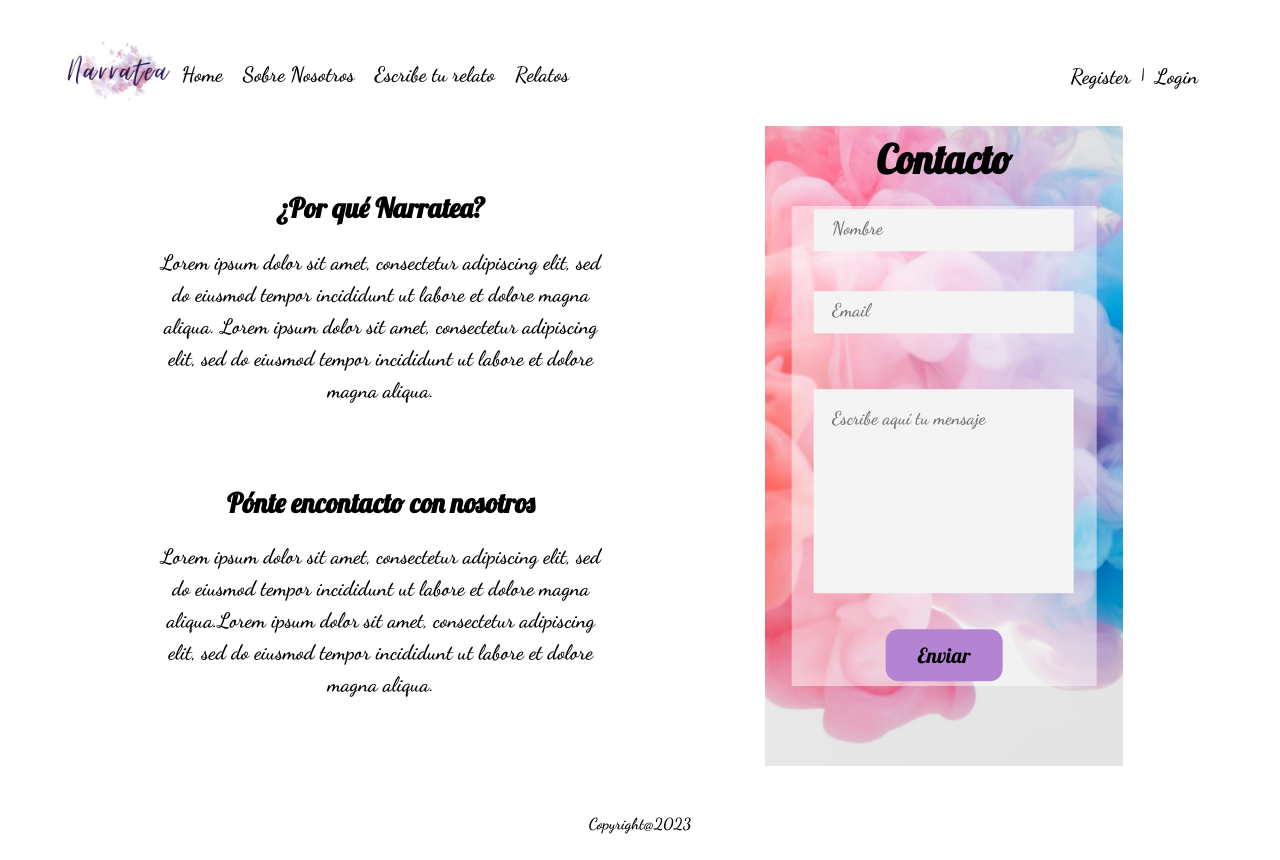
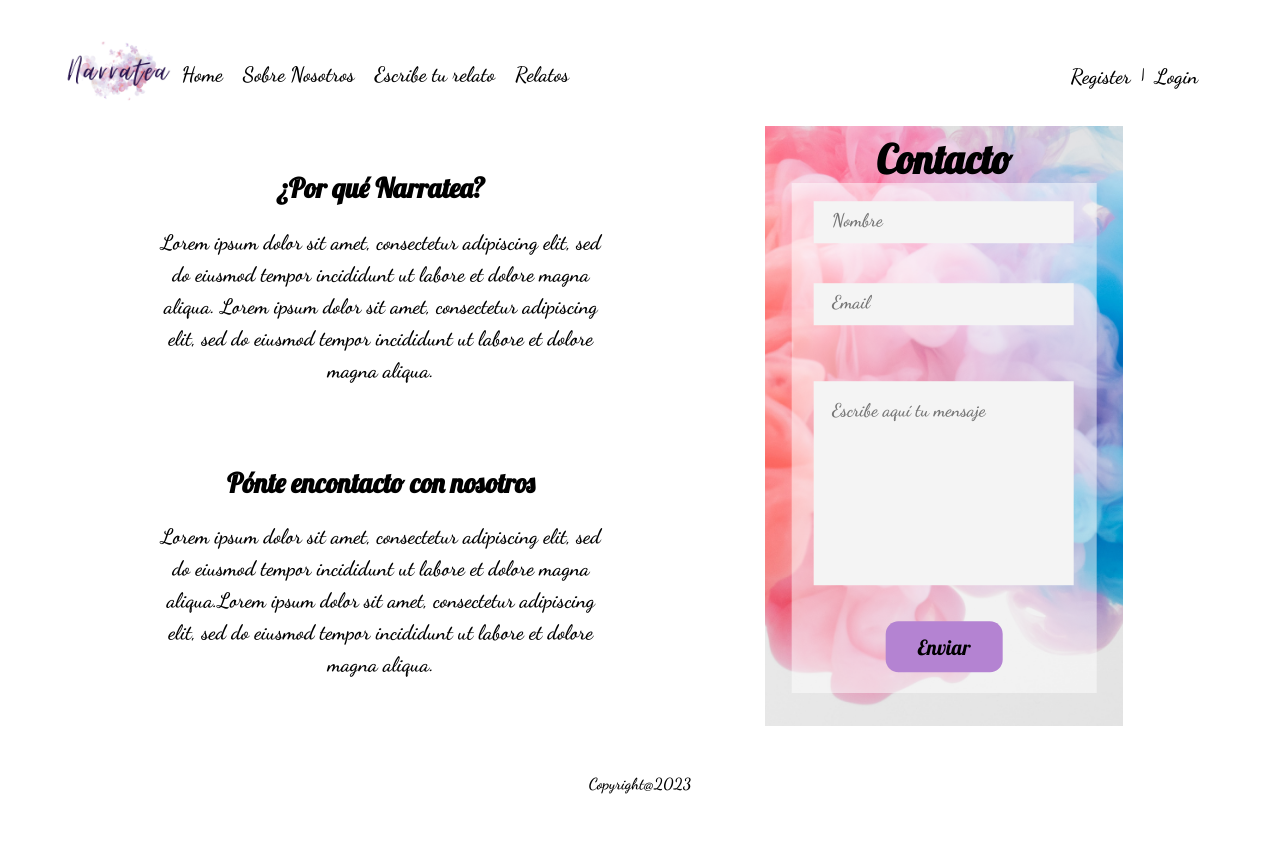
Before and after one commit to JJessa/Narratea, a Vue app: page /about in a window 1280 px wide. After the commit the page ends 820 px from the top, so only its background shows below. Built offline with nearby package versions, Linux system fonts and the light colour scheme.

Commit message:
arreglada medida form aboutus

```diff
--- a/src/views/AboutUsView.vue
+++ b/src/views/AboutUsView.vue
@@ -60,7 +60,7 @@ import Footer from '../components/Footer.vue'
 }
 .background_div {
   width: 28vw;
-  height: 80vh;
+  height: 75vh;
   background-image: url("../assets/images/narratea_fondo.png");
   background-size:cover;
   background-repeat: no-repeat;
@@ -75,10 +75,10 @@ import Footer from '../components/Footer.vue'
 }
 .form_div {
   width: 85%;
-  height: 75%;
+  height: 85%;
   background-color: #FFFFFF80;
   position: absolute;
-  top: 50%;
+  top: 52%;
   left: 50%;
   transform: translate(-50%, -50%);
   text-align: center;
```
